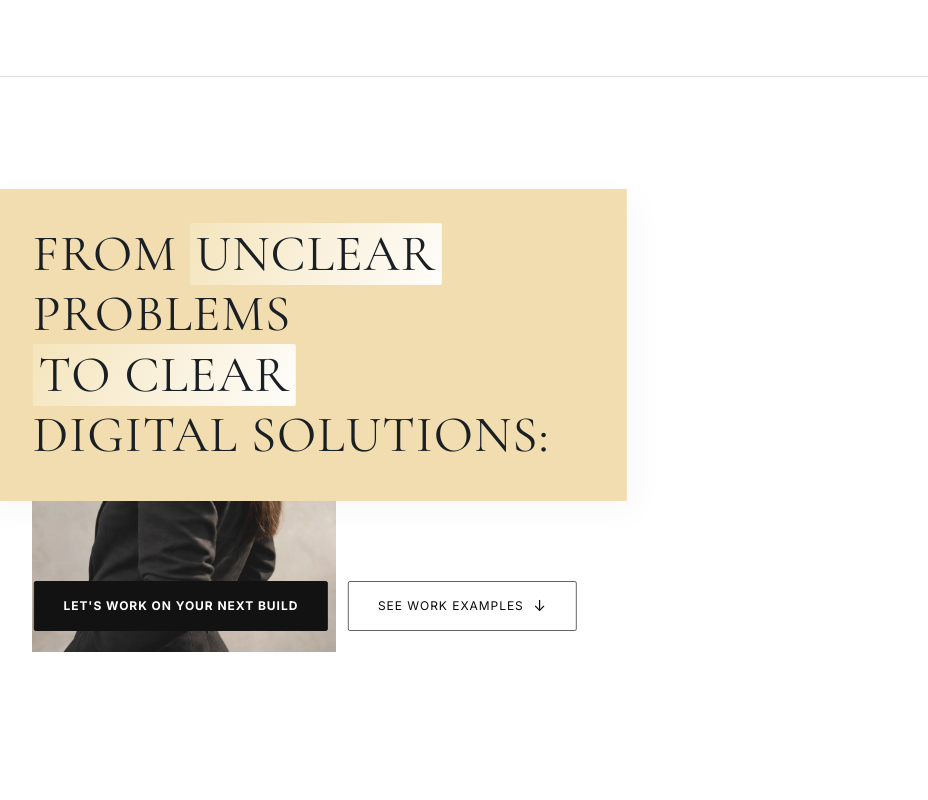
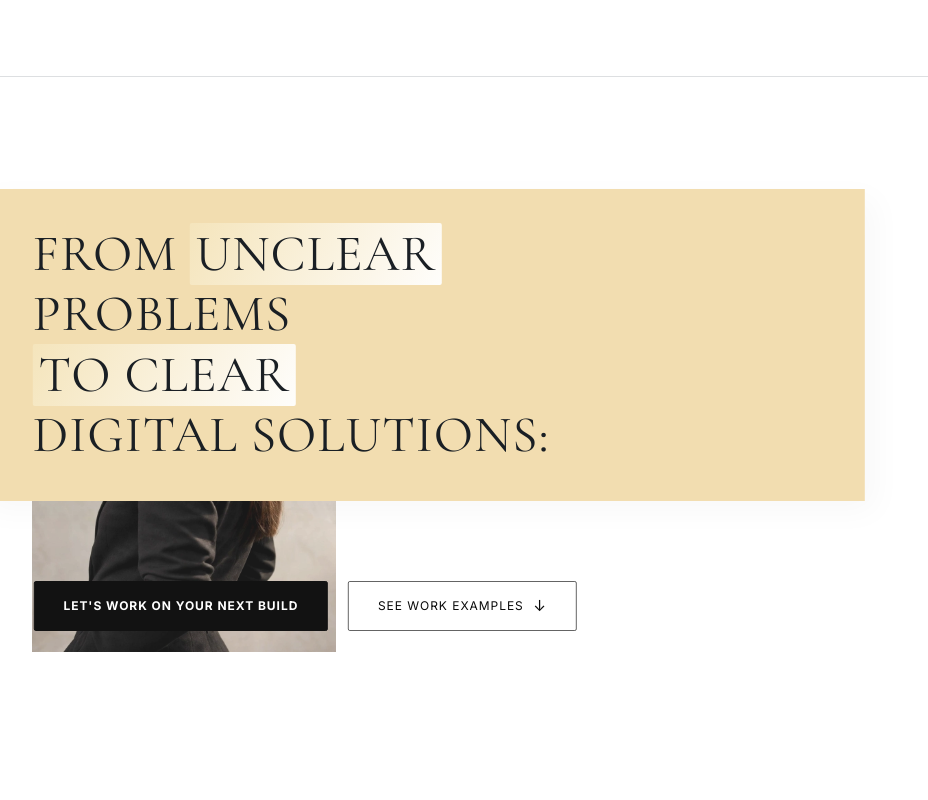
Before and after one commit to Irene2828/porfoliojuly, a Next.js app: page / in a window 1280 px wide. Shown: the top 800 px of the page, without its empty margins (0-928 px from the left). Built offline with nearby package versions, Linux system fonts and the light colour scheme; no server answers; the database is empty.

Commit message:
Remove max-width and extend width of headline box to guarantee overlap with black vertical section

```diff
--- a/src/app/components/Hero.css
+++ b/src/app/components/Hero.css
@@ -123,11 +123,11 @@
   align-items: flex-start;
   margin-top: -8.75rem; /* lifted 10% higher */
   margin-bottom: 2rem;
-  max-width: 650px; /* Increased to fit text on same lines */
-  width: calc(100% + 14.5rem); /* stretches full width plus 15% wider overlap */
+  max-width: none !important; /* removed restriction so it can overlap black panel */
+  width: calc(100% + 18rem); /* stretches past the center split line */
   background: #f2ddb0; /* beige/gold tone background card */
   padding: 2.2rem 3.5rem; /* generous side/top/bottom padding */
-  margin-right: -14.5rem; /* pulls further to the right to overlap the black section */
+  margin-right: -18rem; /* pulls further to the right to overlap the black section */
   position: relative;
   z-index: 10; /* render over the black panel */
   box-shadow: 10px 10px 30px rgba(0, 0, 0, 0.03);
```
